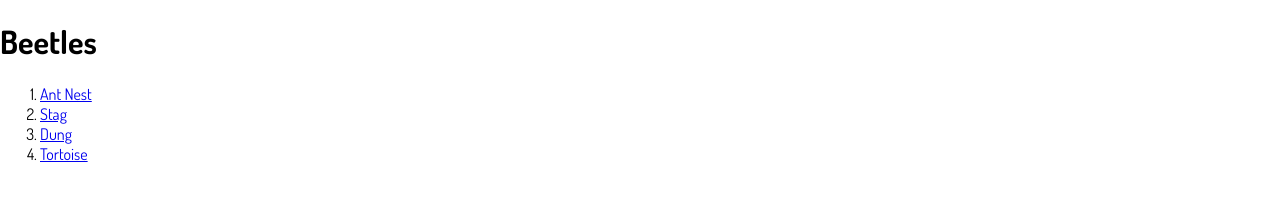
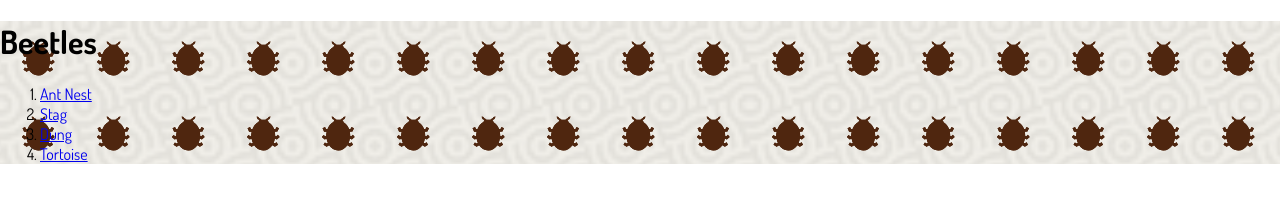
Before and after one commit to RyanNicholasPurdy/dsn1674-assignment-7, a plain HTML site: page index.html in a window 1280 px wide. Drawn offline with Linux system fonts and the light colour scheme.

Commit message:
Header Background
-inputted header background images

```diff
--- a/css/main.css
+++ b/css/main.css
@@ -10,4 +10,7 @@ body{
 /* Gets rid of the space around the website between the main elements and the browser */
 
 header{
+  background-image: url("../images/beetles.svg"), url("../images/beetles.svg"), url("../images/waves.png");
+  background-size: 75px auto, 75px auto, 250px auto;
+
 }
```
Also changed, not shown: images/beetles.svg (renamed from images/Beetle Icon.svg).
